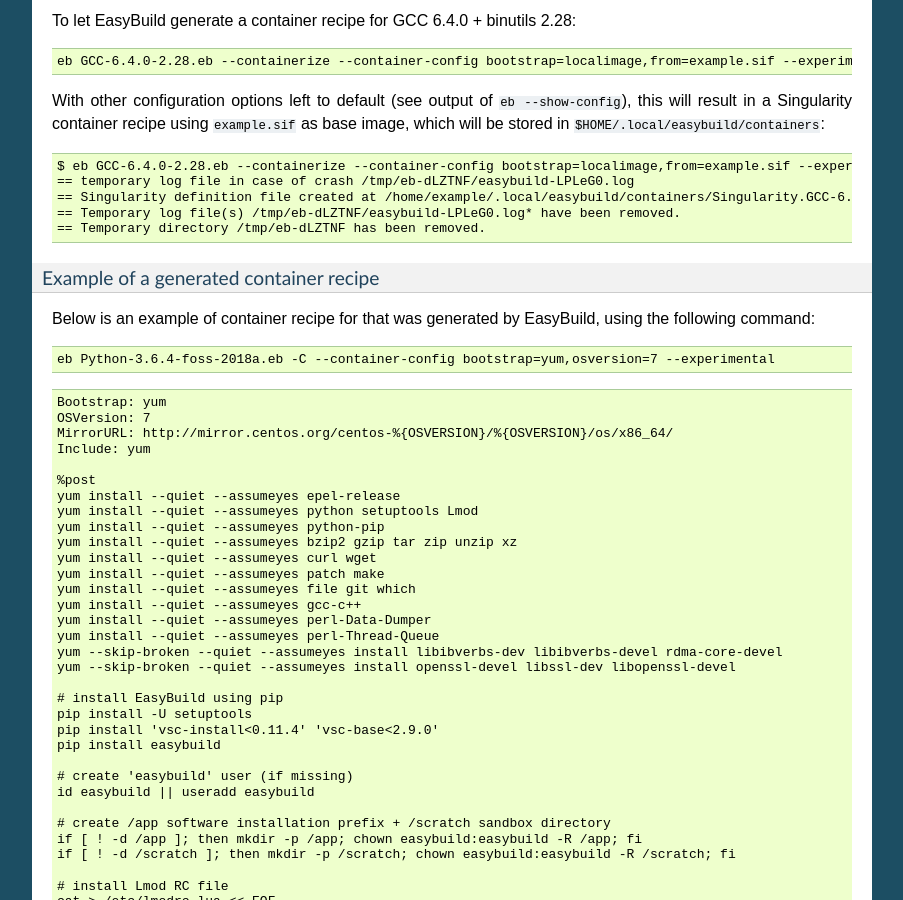
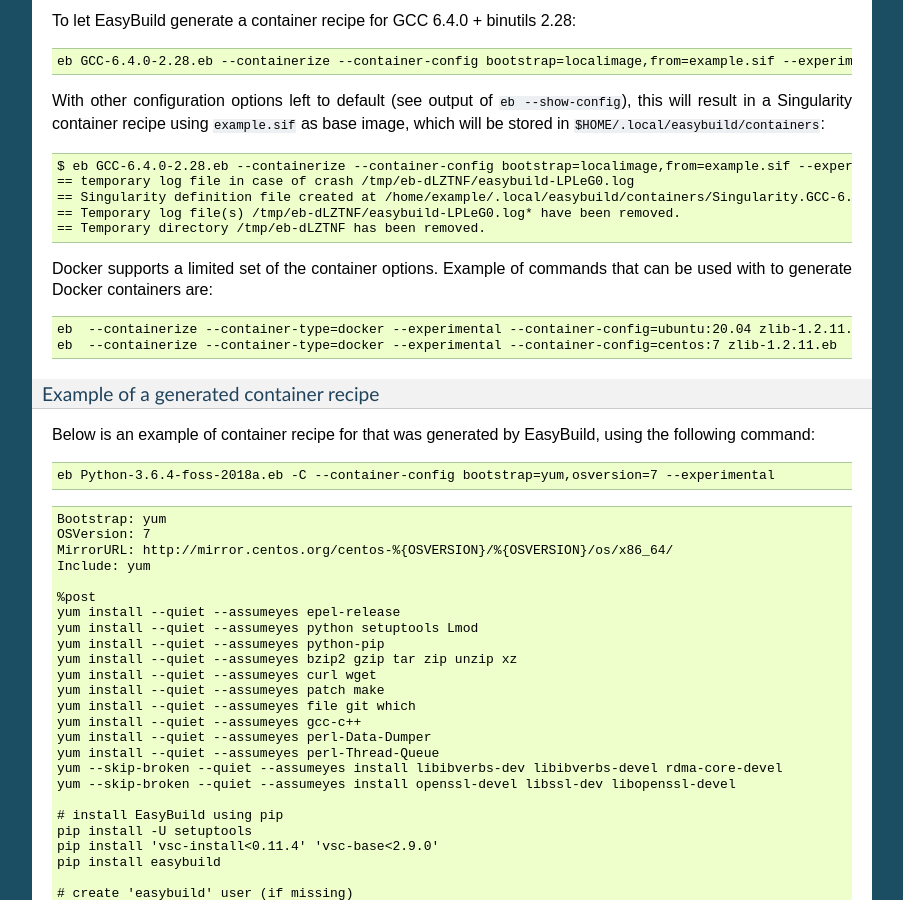
Before and after one commit to easybuilders/easybuild, a Sphinx documentation site: the page built from docs/Containers.rst, in a window 1280 px wide and 900 px high, scrolled down 5554 px. Shown: the whole window, without its empty margins (198-1101 px from the left). Built offline with Sphinx 7.4.7, drawn with Linux system fonts in a browser that asks for light colours; pages that are not in the unit, such as notebooks, are missing from menus.

Commit message:
Add Docker command examples

```diff
--- a/docs/Containers.rst
+++ b/docs/Containers.rst
@@ -330,6 +330,11 @@
     == Temporary log file(s) /tmp/eb-dLZTNF/easybuild-LPLeG0.log* have been removed.
     == Temporary directory /tmp/eb-dLZTNF has been removed.
 
+Docker supports a limited set of the container options. Example of commands that can be used with to generate
+Docker containers are::
+
+    eb  --containerize --container-type=docker --experimental --container-config=ubuntu:20.04 zlib-1.2.11.eb
+    eb  --containerize --container-type=docker --experimental --container-config=centos:7 zlib-1.2.11.eb
 
 .. _containers_example_recipe:
 
```
